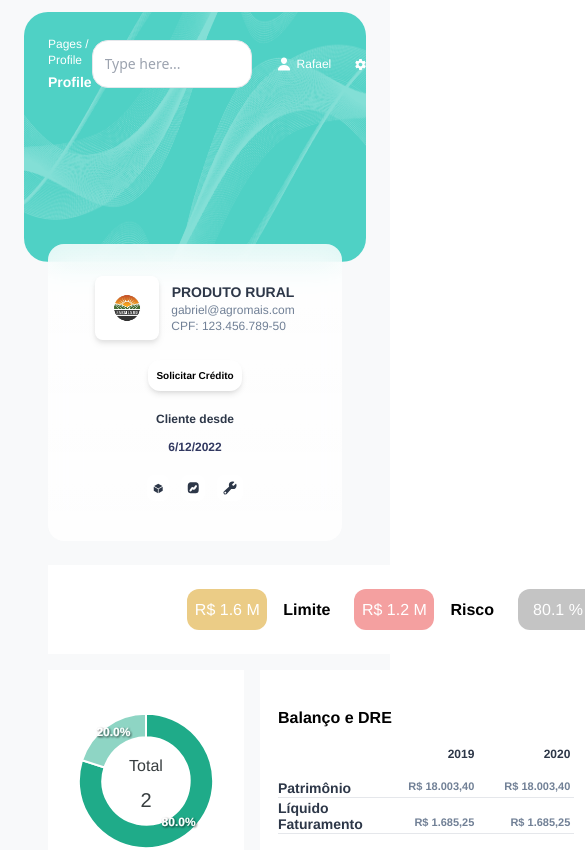
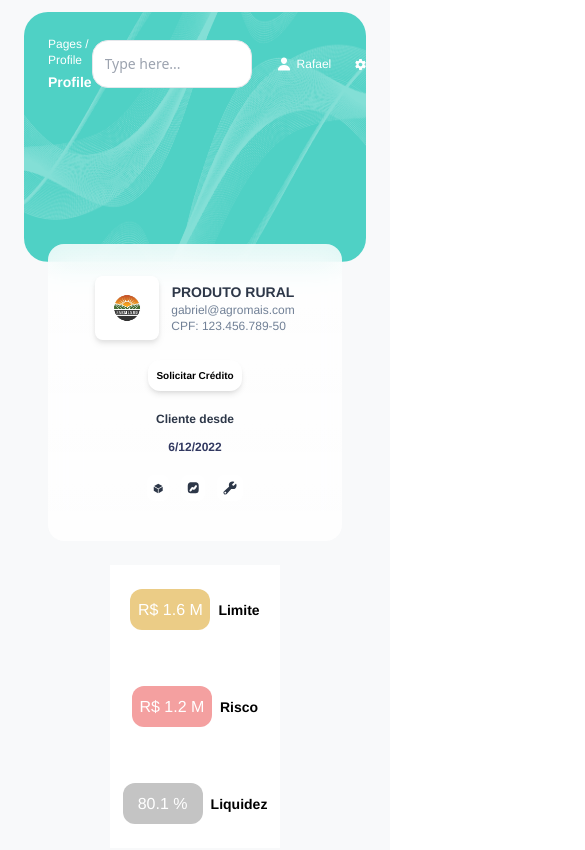
Before and after one commit to doubleyooz/react-chart-dashboard, a React (Create React App) app: page / in a window 390 px wide. Shown: the top 850 px of the page, 585 px wide, since content can reach past the window. Built offline with nearby package versions, Linux system fonts and the light colour scheme.

Commit message:
update: Labels container responsiveness

```diff
--- a/src/components/FirstSection.tsx
+++ b/src/components/FirstSection.tsx
@@ -12,7 +12,7 @@ interface Props {
 
 const Label: React.FC<Props> = ({ colour, value, description, percentage }) => {
     return (
-        <div className="flex items-center gap-4 lg:gap-2 xl:gap-6 2xl:gap-8 py-6 px-3 lg:py-0 lg:pb-9">
+        <div className="flex items-center  gap-2 lg:gap-2 xl:gap-6 2xl:gap-8 py-6 sm:px-3 lg:py-0 lg:pb-9">
             <div
                 className="px-1 2lg:px-2 py-2 md:py-4 rounded-xl min-w-[80px] 2xl:min-w-[100px] text-center"
                 style={{ backgroundColor: colour }}
@@ -21,7 +21,7 @@ const Label: React.FC<Props> = ({ colour, value, description, percentage }) => {
                     {percentage ? `${value} %` : `R$ ${value} M`}
                 </span>
             </div>
-            <span className="font-bold text-base lg:text-[15px] 2xl:text-lg">
+            <span className="font-bold text-sm sm:text-base lg:text-[15px] 2xl:text-lg">
                 {description}
             </span>
         </div>
@@ -59,8 +59,8 @@ const FirstSection: React.FC<{}> = () => {
     const series_2 = [1.6, 1.2];
 
     return (
-        <div className="flex flex-col lg:flex-row flex-wrap sm:flex-nowrap gap-4 lg:gap-2 2lg:gap-6 px-6 ">
-            <div className="flex flex-row lg:flex-col 2md:gap-5 bg-white justify-center items-center lg:items-baseline lg:py-8">
+        <div className="flex flex-col xs:flex-row 2xs:flex-col lg:flex-row gap-4 lg:gap-2 2lg:gap-6 px-6">
+            <div className="flex flex-col 2xs:flex-row lg:flex-col gap-2 md:gap-0 2md:gap-5 bg-white m-auto xs:m-0 justify-center items-center lg:items-baseline px-1 w-[170px] xs:w-auto xs:min-w-[170px]">
                 <Label
                     description="Limite"
                     value={series_2[0]}
--- a/tailwind.config.js
+++ b/tailwind.config.js
@@ -8,12 +8,21 @@ const withOpacity = (variableName) => {
 module.exports = {
     content: ['./src/**/*.{js,jsx,ts,tsx}'],
     theme: {
+        screens: {
+            'xxs': '319px',
+            '2xxs': '360px',
+            'xs': '450px',
+            '2xs': '555px',
+            '2md': '888px',
+            '2lg': '1124px',
+            'sm': '640px',
+            'md': '768px',
+            'lg': '1024px',
+            'xl': '1280px',
+            '2xl': '1536px'
+        },
         extend: {
-            screens: {
-                'xs': '450px',
-                '2md': '888px',
-                '2lg': '1124px',
-            },
+
             fontSize: {
                 icon: 'var(--text-size-base)',
             },
```
